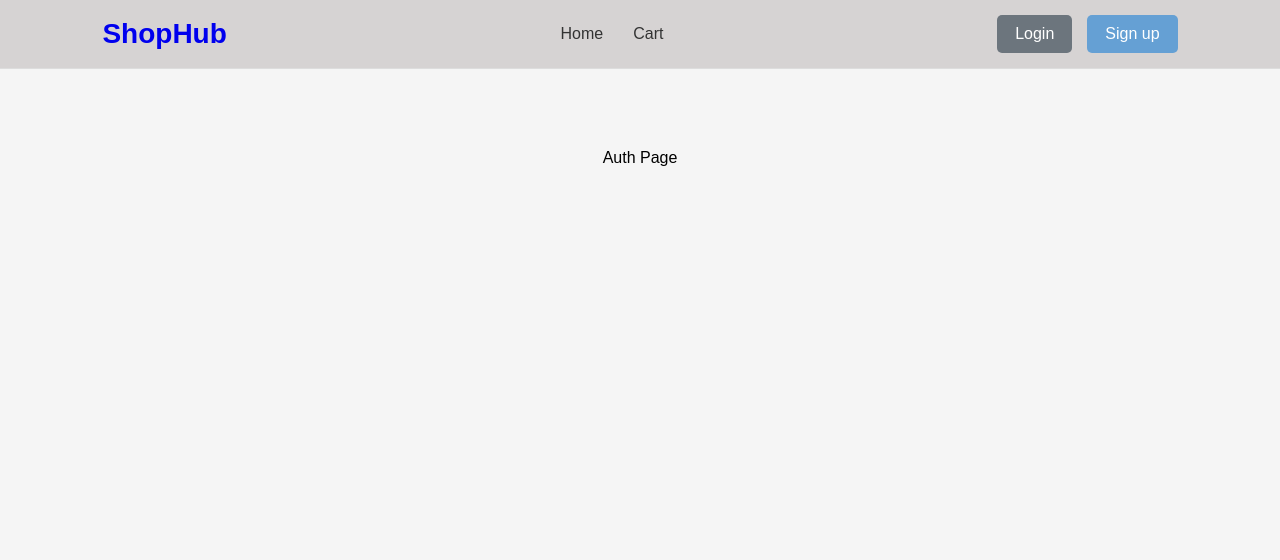
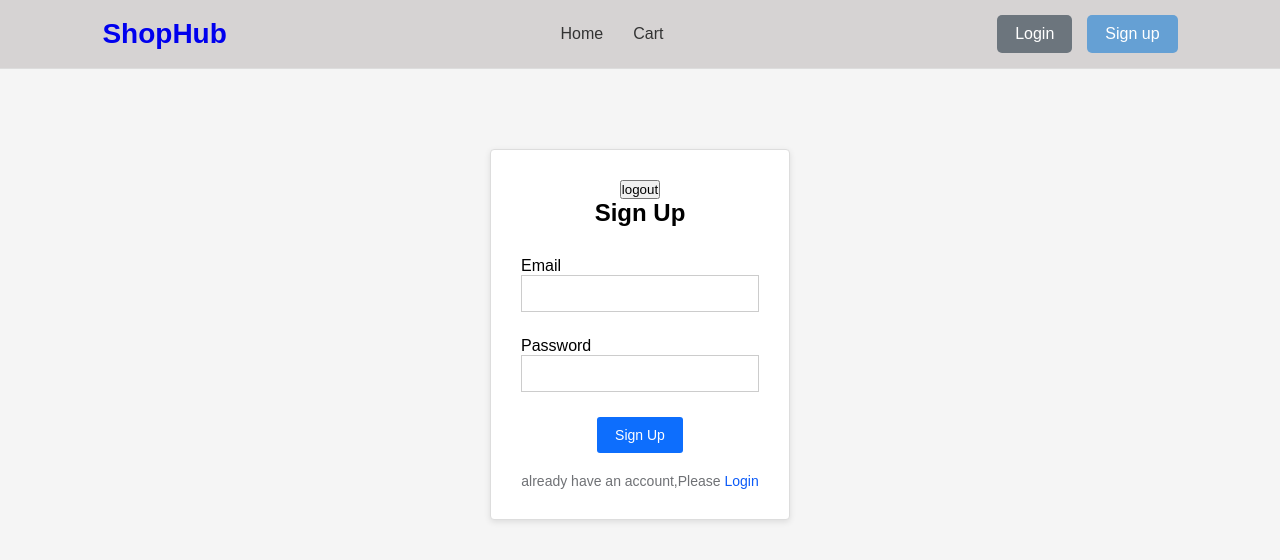
Before and after one commit to Snidhe-Dinesh/ecommerce-react-website, a React (Vite) app: page /auth in a window 1280 px wide. Shown: the top 560 px of the page. Built offline with nearby package versions, Linux system fonts and the light colour scheme.

Commit message:
new-commmit

```diff
--- a/src/App.css
+++ b/src/App.css
@@ -203,3 +203,63 @@ nav ul{
   width:100%;
 }
 }
+.outer-container{
+  display: flex;
+  width: 85%;
+  margin: auto;
+  padding-bottom: 60px;
+  justify-content: space-around;
+
+}
+
+.inner-container{
+    width: 300px;
+    background: #fff;
+    padding: 30px;
+    border: 1px solid #ddd;
+    border-radius: 4px;
+    box-shadow: 0 2px 6px rgba(0, 0, 0, .1);
+}
+.inner-container h2{
+  margin-bottom: 30px;
+}
+ input {
+  width: 100%;
+  padding: 10px 35px 10px 10px;
+  border: 1px solid #ccc;
+  outline: none;
+}
+.form-group {
+  text-align: left;
+  margin-bottom: 25px;
+}
+.form-group label{
+  color: #000;
+  font-size: 16px;
+  font-weight: 500;
+}
+.btn-blue {
+  background: #0d6efd;
+  color: #fff;
+  border: none;
+  padding: 10px 18px;
+  cursor: pointer;
+  border-radius: 3px;
+  font-size: 14px;
+}
+.auth-para p{
+  color: #6f7175 !important;
+  margin-top: 20px;
+  font-size: 14px;
+}
+.auth-para p span{
+  cursor: pointer;
+  color: #0c5bf8 !important;
+
+}
+.er-msg{
+  font-size: 14px !important;
+  color: red !important;
+
+
+}
--- a/src/App.jsx
+++ b/src/App.jsx
@@ -4,11 +4,14 @@ import Home from './pages/Home'
 import Auth from './pages/Auth'
 import Checkout from './pages/Checkout'
 import Navbar from './components/Navbar'
+import AuthProvider from './contexts/AuthContext'
 
 function App() {
 
   return (
     <>
+
+   <AuthProvider>
     <Navbar></Navbar>
     <div className='hero'>
       <Routes>
@@ -19,6 +22,7 @@ function App() {
 
       </Routes>
     </div>
+    </AuthProvider>
 
 
     </>
--- a/src/components/Navbar.jsx
+++ b/src/components/Navbar.jsx
@@ -4,7 +4,7 @@ export default function Navbar() {
     return (
         <div>
             <nav>
-               <Link className="inside" to="/"> <div className="logo">ShopHub</div></Link>
+               <Link  to="/"> <div className="logo">ShopHub</div></Link>
                 <ul>
                     <li><Link to="/">Home</Link></li>
                     <li><Link to="/checkout">Cart</Link></li>
--- /dev/null
+++ b/src/contexts/AuthContext.jsx
@@ -0,0 +1,40 @@
+import { createContext, useState } from "react";
+
+export const AuthContext = createContext(null)
+export default function AuthProvider({ children }) {
+    const [user, setUser] = useState((localStorage.getItem("currentUserEmail") ? { email: localStorage.getItem("currentUserEmail") } : null));
+    function signUp(email, password) {
+        const users = JSON.parse(localStorage.getItem("users") || "[]");
+
+        if (users.find((u) => u.email === email)) {
+            return { success: false, error: "email alraedy existing" }
+        }
+        const newUser = { email, password };
+        users.push(newUser);
+        localStorage.setItem("users", JSON.stringify(users));
+        localStorage.setItem("currentUserEmail", email)
+
+        setUser({ email })
+        return { success: true }
+
+
+    }
+    function login( email, password ) {
+        const users = JSON.parse(localStorage.getItem("users") || "[]");
+        const user = users.find((u) => u.email === email && u.password === password)
+        if (!user) {
+            return { success: false, error: "invalid user or password" }
+        }
+localStorage.setItem("currentUserEmail",email)
+        setUser({ email })
+        return { success: true }
+
+    }
+    function logout() {
+        localStorage.removeItem("currentUserEmail");
+        setUser(null)
+
+    }
+    return <AuthContext.Provider value={{ signUp, user, logout, login }}>{children}</AuthContext.Provider>
+
+}
--- a/src/pages/Auth.jsx
+++ b/src/pages/Auth.jsx
@@ -1,3 +1,75 @@
-export default function Auth(){
-    return <div>Auth Page</div>
+import { useContext, useState } from "react"
+import { useForm } from "react-hook-form"
+import { AuthContext } from "../contexts/AuthContext";
+import { useNavigate } from "react-router-dom";
+
+
+export default function Auth() {
+    const [mode, setMode] = useState("signup");
+    const Navigate=useNavigate();
+    const { register, handleSubmit, formState: { errors } } = useForm();
+    const { signUp, user,logout,login } = useContext(AuthContext);
+    const[error,setError]=useState(null);
+    function formSumbit(data) {
+        setError(null);
+        let result;
+        if(mode==="signup"){
+           result= signUp(data.email, data.password)
+
+        }else{
+          result=  login(data.email, data.password)
+
+        }
+if(result.success){
+   Navigate("/")
+}else{
+    setError(result.error)
 }
+
+    }
+
+
+    return (
+        <div className="outer-container">
+            <div className="inner-container">
+                {user && <p>user logged in {user.email}</p> }
+
+                <button onClick={logout}>logout</button>
+                <div>            <h2>{mode === "signup" ? "Sign Up" : "Login"}</h2>
+                </div>
+                <form action="" className="auth-form" onSubmit={handleSubmit(formSumbit)}>
+                {error && <div>{error}</div>}
+
+                    <div className="form-group">
+                        <label htmlFor="email">Email</label>
+                        <input type="email" id="email" {...register("email", { required: "email is required" })} />
+                        {errors.email && (<p className="er-msg">{errors.email.message}</p>)}
+                    </div>
+                    <div className="form-group">
+                        <label htmlFor="password">Password</label>
+                        <input type="password" id="password" {...register("password", {
+                            required: "password is required", minLength: {
+                                value: 6,
+                                message: "password must be at least 6 characters"
+                            },
+                            maxLength: {
+                                value: 12,
+                                message: "password must be less than 12 characters"
+
+                            }
+                        })} />
+                        {errors.password && (<p className="er-msg">{errors.password.message}</p>)}
+
+                    </div>
+                    <button type="submit" className="btn-blue">{mode === "signup" ? "Sign Up" : "Login"}</button>
+
+                    <div className="auth-para">
+                        {mode === "signup" ? (<p>already have an account,Please <span onClick={() => setMode("login")}>Login</span></p>) : (<p>You dont have any accout Please <span onClick={() => setMode("signup")}>Sign Up</span></p>)
+
+                        }
+
+                    </div>
+                </form>
+            </div>
+        </div>)
+}
```
